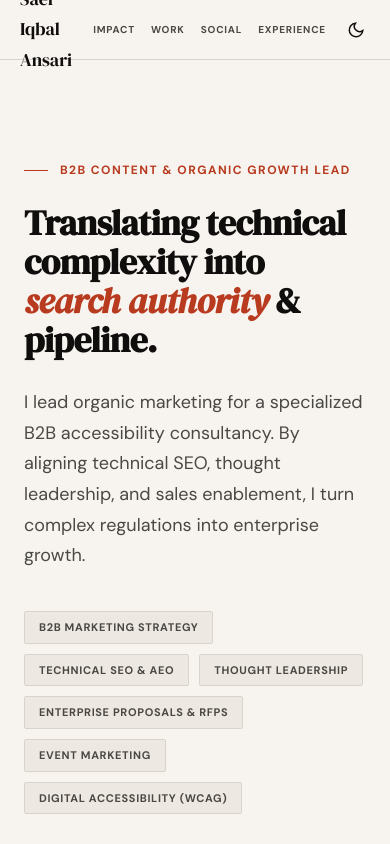
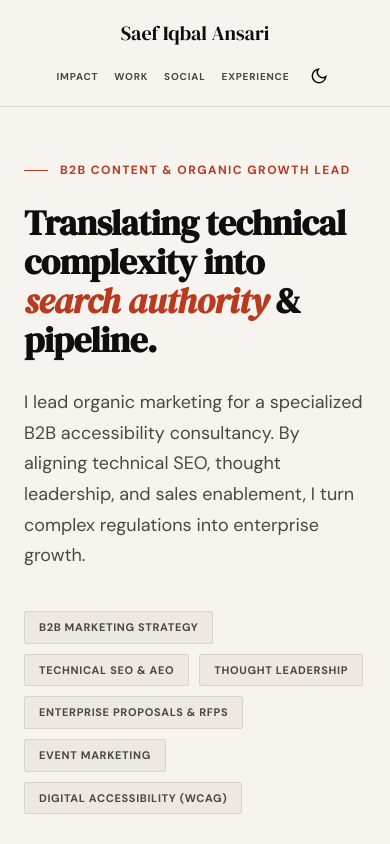
Before and after one commit to SaefIqbalAnsari/saefiqbalansari.github.io, a plain HTML site: page index.html in a window 390 px wide. Shown: the top 844 px of the page. Drawn offline with nearby package versions, Linux system fonts and the light colour scheme.

Commit message:
style.css

```diff
--- a/style.css
+++ b/style.css
@@ -148,11 +148,11 @@ footer { max-width: var(--max); margin: 0 auto; padding: 2rem; display: flex; ju
   .work-item { grid-template-columns: 1fr; gap: 1rem; }
 }
 @media (max-width: 640px) {
-  nav { padding: 0 1.25rem; }
+  nav { height: auto; flex-direction: column; padding: 1rem 1.25rem; gap: 0.75rem; }
+  .nav-name { font-size: 20px; text-align: center; }
+  .nav-links { width: 100%; justify-content: center; gap: 1rem; flex-wrap: wrap; }
   main { padding: 0 1.5rem; }
   h1 { font-size: 2.2rem; }
-  .nav-name { font-size: 18px; }
-  .nav-links { gap: 1rem; }
   .nav-links a { font-size: 10px; }
   .stats-grid { grid-template-columns: 1fr; }
   .article-grid { grid-template-columns: 1fr; }
```
